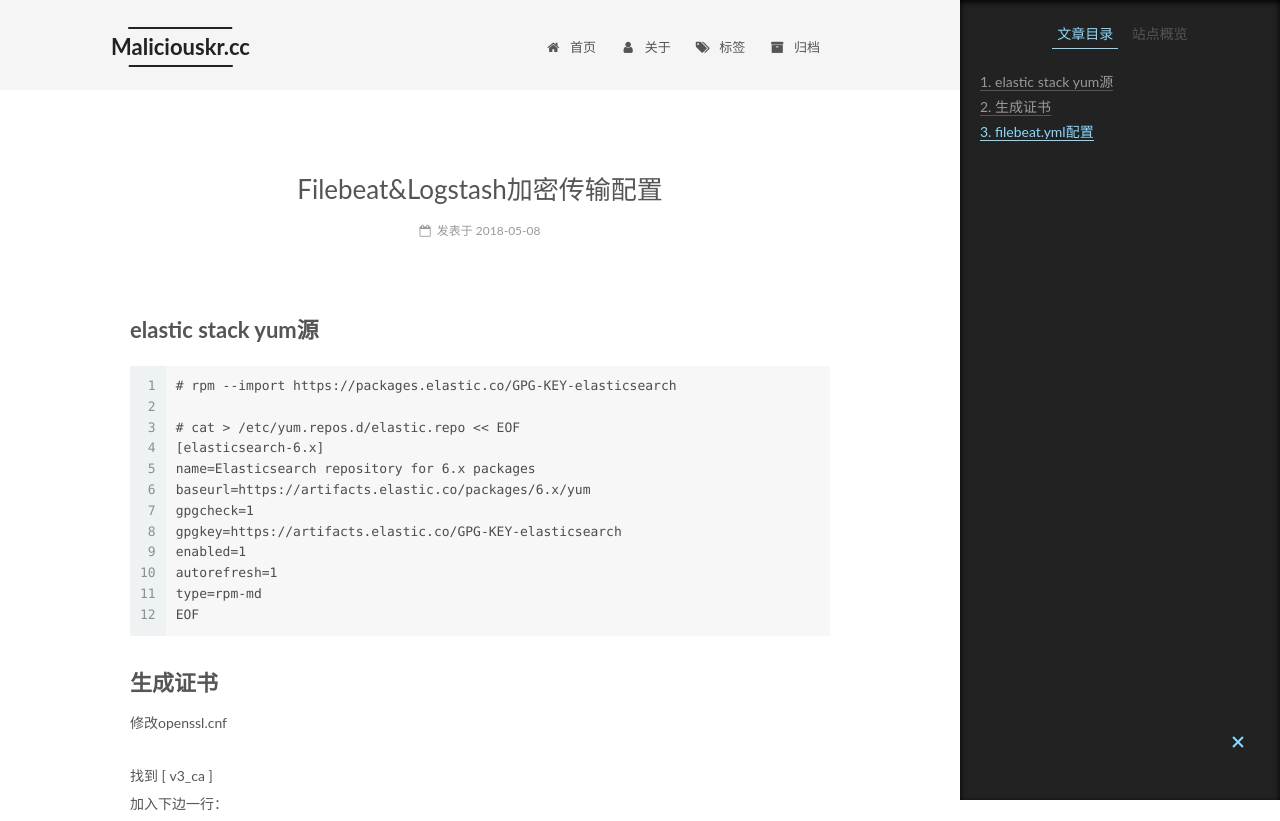
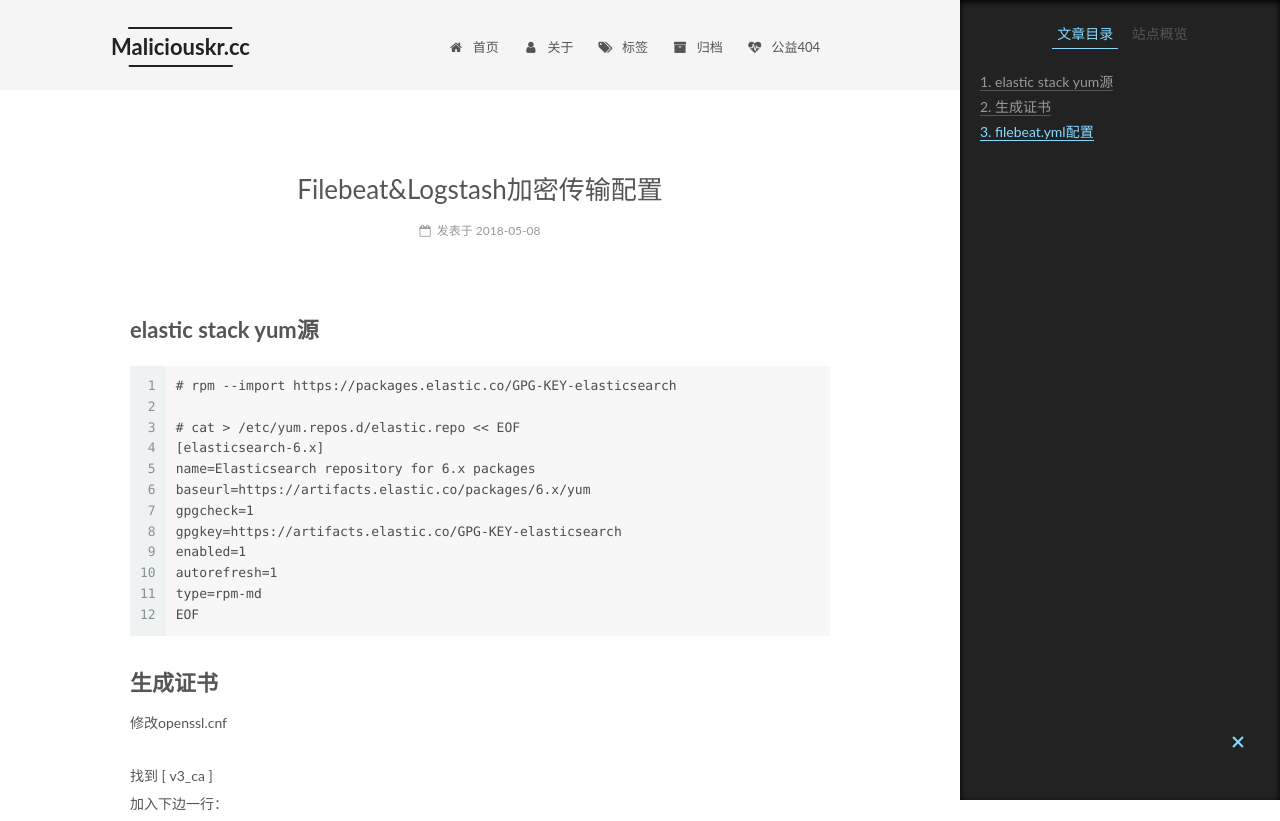
Before and after one commit to maliciouskr/maliciouskr.github.io, a plain HTML site: page 2018/05/08/Filebeat-Logstash加密传输配置/index.html in a window 1280 px wide. Shown: the top 821 px of the page. Drawn offline with Linux system fonts and the light colour scheme.

Commit message:
Site updated: 2018-05-11 21:38:59

```diff
--- a/2018/05/08/Filebeat-Logstash加密传输配置/index.html
+++ b/2018/05/08/Filebeat-Logstash加密传输配置/index.html
@@ -216,6 +216,16 @@
               <i class="menu-item-icon fa fa-fw fa-archive"></i> <br />
 
             归档
+          </a>
+        </li>
+
+
+        <li class="menu-item menu-item-commonweal">
+          <a href="/404/" rel="section">
+
+              <i class="menu-item-icon fa fa-fw fa-heartbeat"></i> <br />
+
+            公益404
           </a>
         </li>
 
```
Also changed, not shown: 2018/05/08/几个高精度IP定位网站/index.html (+10 -0 lines), about/index.html (+10 -0 lines), archives/2018/05/index.html (+10 -0 lines), archives/2018/index.html (+10 -0 lines), archives/index.html (+10 -0 lines), categories/index.html (+10 -0 lines), index.html (+10 -0 lines), tags/index.html (+10 -0 lines).
